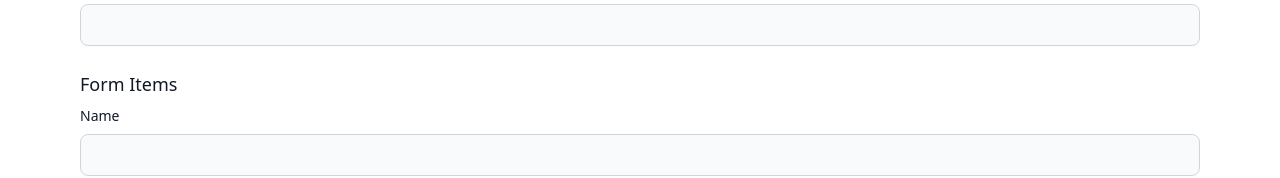
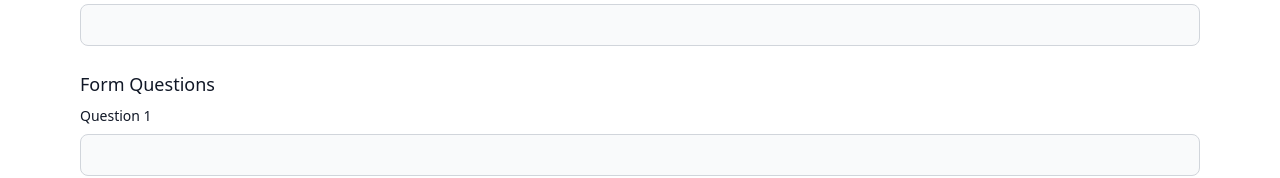
Before and after one commit to moussaouisalah/forms, an Angular app: page /forms/new in a window 1280 px wide. Shown: the part 238-416 px from the top of the page. Built offline with nearby package versions, Linux system fonts and the light colour scheme.

Commit message:
fixed create form page ux

```diff
--- a/src/app/container/create-form/create-form.component.html
+++ b/src/app/container/create-form/create-form.component.html
@@ -40,7 +40,7 @@
       />
     </div>
 
-    <h2 class="block mb-2 text-lg font-medium text-gray-900">Form Items</h2>
+    <h2 class="block mb-2 text-lg font-medium text-gray-900">Form Questions</h2>
 
     <div
       formArrayName="items"
@@ -48,7 +48,9 @@
       class="flex items-center gap-2 mb-6"
     >
       <div class="flex-1">
-        <label class="block mb-2 text-sm font-medium text-gray-900">Name</label>
+        <label class="block mb-2 text-sm font-medium text-gray-900"
+          >Question {{ i + 1 }}</label
+        >
         <input
           [formControlName]="i"
           type="text"
```
